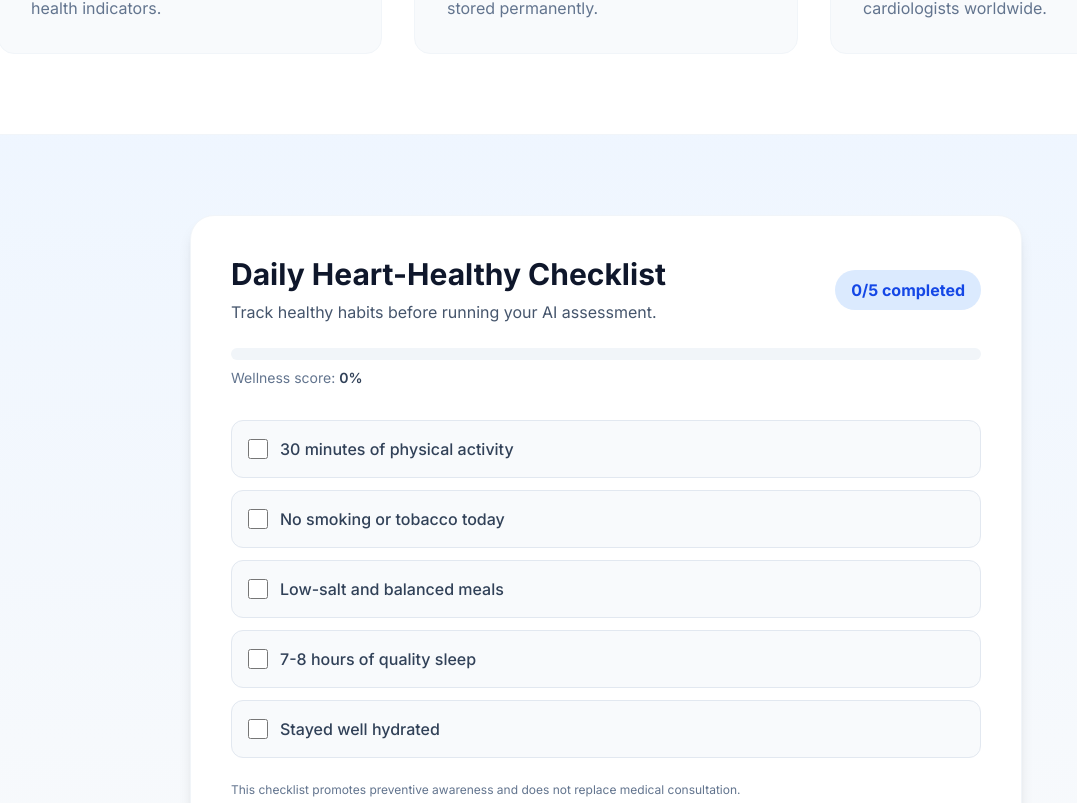
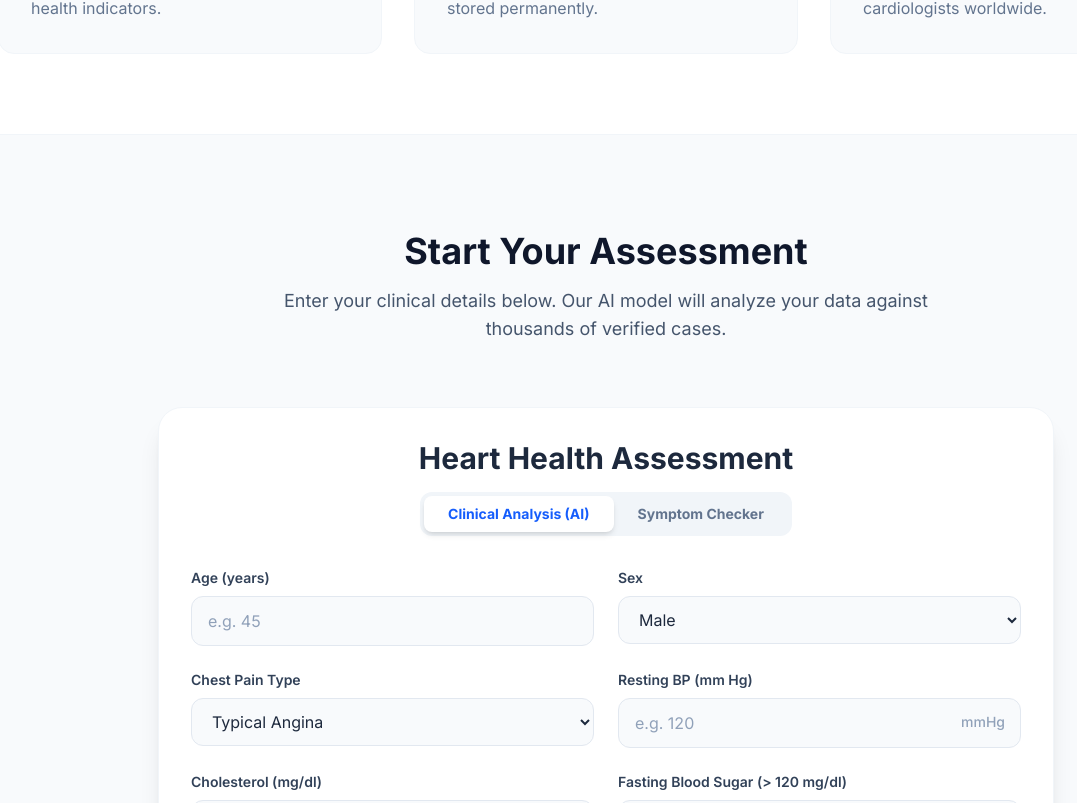
Before and after one commit to chayonikaaich/heart-disease-prediction, a React (Vite) app in the folder frontend/: page / in a window 1280 px wide. Shown: the part 1057-1860 px from the top of the page, without its empty margins (34-1111 px from the left). Built offline with nearby package versions, Linux system fonts and the light colour scheme.

Commit message:
Remove interactive daily wellness checklist from Home component

```diff
--- a/frontend/src/components/Home.jsx
+++ b/frontend/src/components/Home.jsx
@@ -5,24 +5,6 @@ import heartHero from '../assets/heart_hero.png';
 
 const Home = () => {
     const [result, setResult] = useState(null);
-    const [checklistState, setChecklistState] = useState({
-        exercise: false,
-        noSmoking: false,
-        lowSalt: false,
-        sleep: false,
-        hydration: false
-    });
-
-    const checklistItems = [
-        { key: 'exercise', label: '30 minutes of physical activity' },
-        { key: 'noSmoking', label: 'No smoking or tobacco today' },
-        { key: 'lowSalt', label: 'Low-salt and balanced meals' },
-        { key: 'sleep', label: '7-8 hours of quality sleep' },
-        { key: 'hydration', label: 'Stayed well hydrated' }
-    ];
-
-    const completedCount = Object.values(checklistState).filter(Boolean).length;
-    const progressPercentage = Math.round((completedCount / checklistItems.length) * 100);
 
     const scrollToPredict = () => {
         setResult(null);
@@ -30,13 +12,6 @@ const Home = () => {
             const element = document.getElementById('prediction-section');
             if (element) element.scrollIntoView({ behavior: 'smooth' });
         }, 100);
-    };
-
-    const handleChecklistToggle = (key) => {
-        setChecklistState((prev) => ({
-            ...prev,
-            [key]: !prev[key]
-        }));
     };
 
     return (
@@ -102,56 +77,6 @@ const Home = () => {
                 </div>
             </section>
 
-            {/* Interactive Prevention Checklist */}
-            <section className="py-20 bg-gradient-to-b from-blue-50 to-slate-50 border-b border-slate-100">
-                <div className="max-w-4xl mx-auto px-4 sm:px-6 lg:px-8">
-                    <div className="bg-white rounded-3xl border border-slate-100 shadow-lg p-8 md:p-10">
-                        <div className="flex flex-col md:flex-row md:items-center md:justify-between gap-4 mb-6">
-                            <div>
-                                <h2 className="text-3xl font-extrabold text-slate-900">Daily Heart-Healthy Checklist</h2>
-                                <p className="text-slate-600 mt-2">Track healthy habits before running your AI assessment.</p>
-                            </div>
-                            <div className="inline-flex items-center px-4 py-2 rounded-full bg-blue-100 text-blue-700 font-bold">
-                                {completedCount}/{checklistItems.length} completed
-                            </div>
-                        </div>
-
-                        <div className="mb-8">
-                            <div className="w-full h-3 bg-slate-100 rounded-full overflow-hidden">
-                                <div
-                                    className="h-full bg-gradient-to-r from-blue-500 to-indigo-600 transition-all duration-300"
-                                    style={{ width: `${progressPercentage}%` }}
-                                ></div>
-                            </div>
-                            <p className="text-sm text-slate-500 mt-2">Wellness score: <span className="font-semibold text-slate-700">{progressPercentage}%</span></p>
-                        </div>
-
-                        <div className="grid gap-3">
-                            {checklistItems.map((item) => (
-                                <label
-                                    key={item.key}
-                                    className={`flex items-center gap-3 p-4 rounded-xl border transition cursor-pointer ${checklistState[item.key] ? 'border-green-300 bg-green-50' : 'border-slate-200 bg-slate-50 hover:border-slate-300'}`}
-                                >
-                                    <input
-                                        type="checkbox"
-                                        checked={checklistState[item.key]}
-                                        onChange={() => handleChecklistToggle(item.key)}
-                                        className="w-5 h-5 accent-blue-600"
-                                    />
-                                    <span className={`font-medium ${checklistState[item.key] ? 'text-green-700' : 'text-slate-700'}`}>
-                                        {item.label}
-                                    </span>
-                                </label>
-                            ))}
-                        </div>
-
-                        <p className="text-xs text-slate-500 mt-6">
-                            This checklist promotes preventive awareness and does not replace medical consultation.
-                        </p>
-                    </div>
-                </div>
-            </section>
-
             {/* Prediction Section */}
             <section id="prediction-section" className="py-24 bg-slate-50 relative">
                 <div className="max-w-7xl mx-auto px-4 sm:px-6 lg:px-8 items-center flex flex-col">
```
